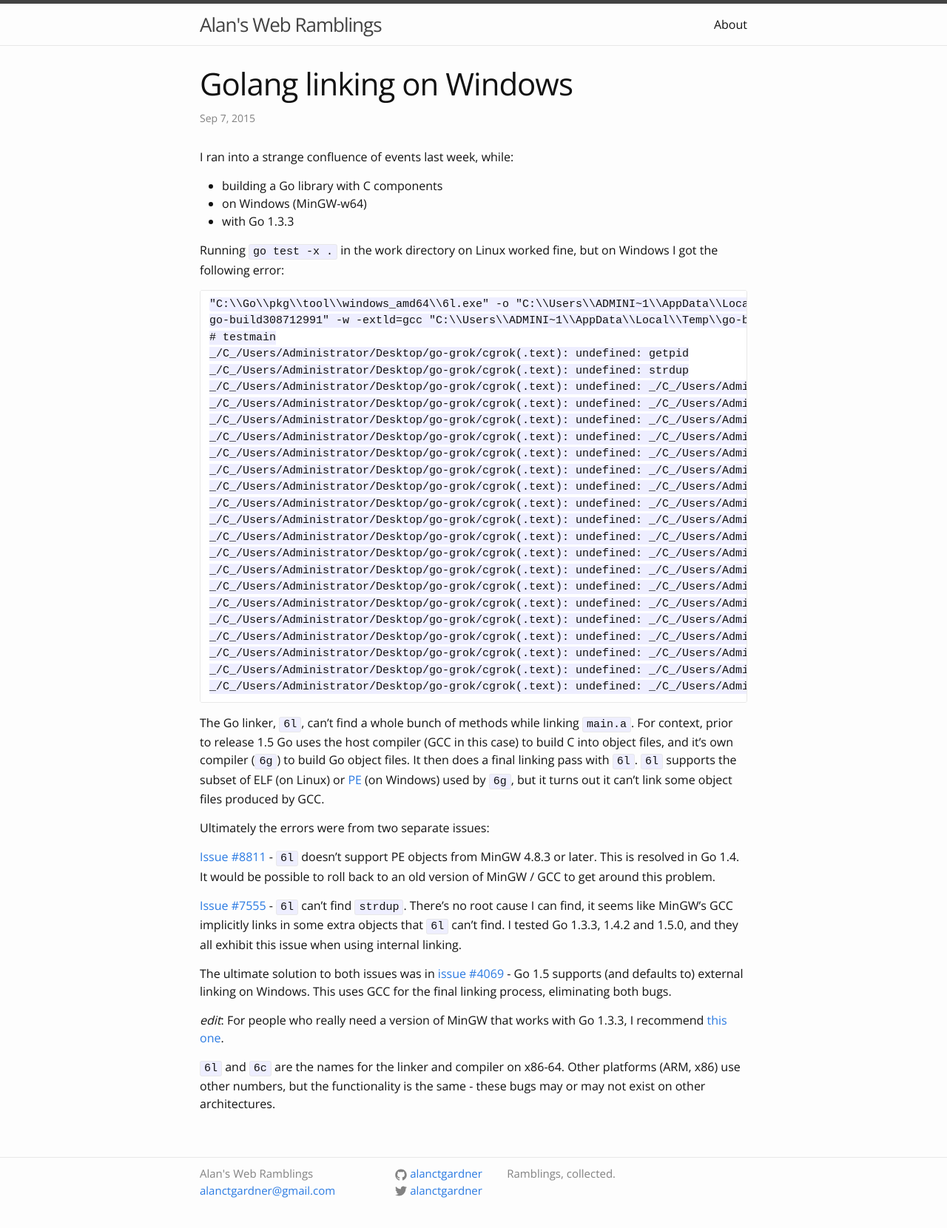
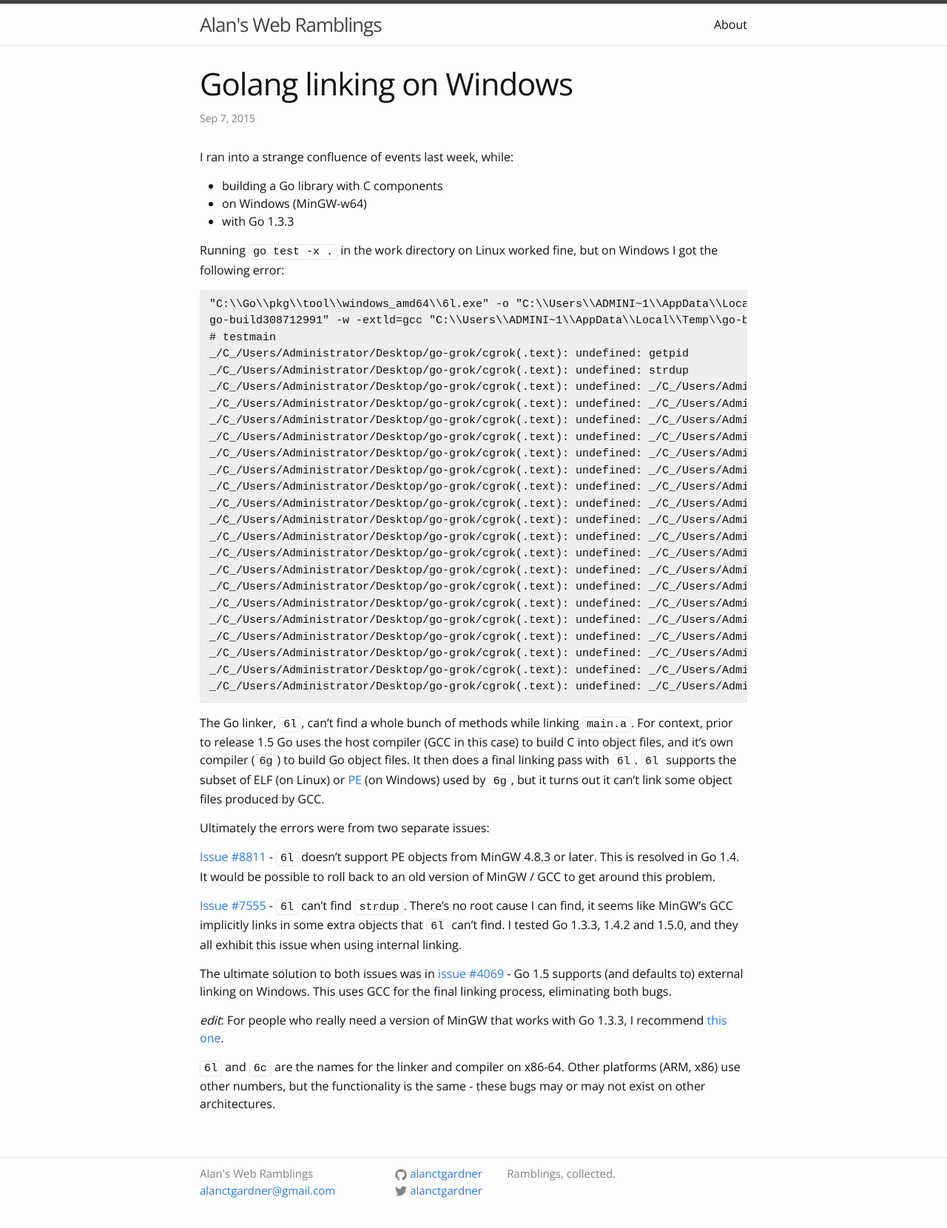
Before and after one commit to actgardner/actgardner.github.io, a Jekyll site: the page built from _posts/2015-09-07-go-windows-linking.markdown, in a window 1280 px wide. Shown: the whole page at 74% size. Built offline with Jekyll 4.4.1, drawn with Linux system fonts in a browser that asks for light colours.

Commit message:
Update style for blocks of code

```diff
--- a/_sass/_base.scss
+++ b/_sass/_base.scss
@@ -129,7 +129,6 @@ code {
     font-size: 15px;
     border: 1px solid $grey-color-light;
     border-radius: 3px;
-    background-color: #eef;
 }
 
 code {
--- a/_sass/_syntax-highlighting.scss
+++ b/_sass/_syntax-highlighting.scss
@@ -2,7 +2,7 @@
  * Syntax highlighting styles
  */
 .highlight {
-    background: #fff;
+    background: #eee;
     @extend %vertical-rhythm;
 
     .c     { color: #998; font-style: italic } // Comment
```
